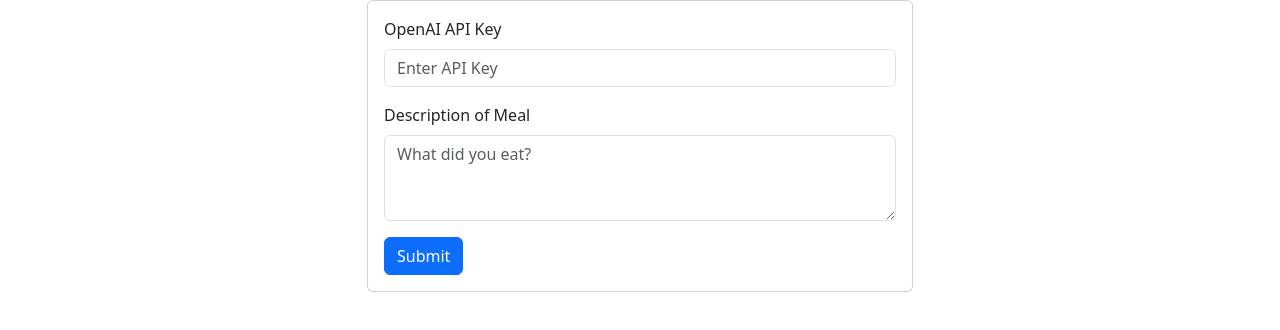
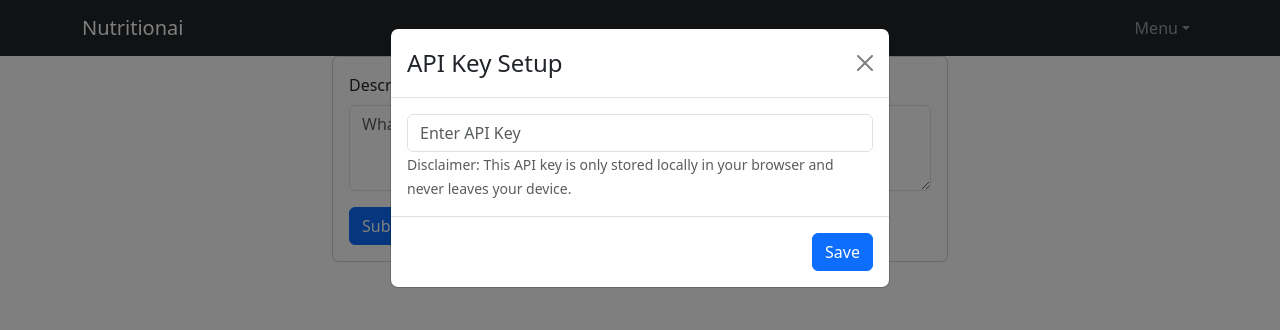
Before and after one commit to LenzDu/nutritionai, a React (Create React App) app: page / in a window 1280 px wide. Shown: the top 330 px of the page. Built offline with nearby package versions, Linux system fonts and the light colour scheme.

Commit message:
Added nav bar and api pop up modal

```diff
--- a/package.json
+++ b/package.json
@@ -47,6 +47,9 @@
     ]
   },
   "devDependencies": {
-    "gh-pages": "^6.1.1"
+    "@types/react": "^18.2.46",
+    "@types/react-dom": "^18.2.18",
+    "gh-pages": "^6.1.1",
+    "typescript": "^5.3.3"
   }
 }
--- a/public/index.html
+++ b/public/index.html
@@ -24,7 +24,7 @@
       work correctly both with client-side routing and a non-root public URL.
       Learn how to configure a non-root public URL by running `npm run build`.
     -->
-    <title>React App</title>
+    <title>Nutritionai</title>
   </head>
   <body>
     <noscript>You need to enable JavaScript to run this app.</noscript>
--- a/src/App.js
+++ b/src/App.js
@@ -2,22 +2,25 @@
 import { Button, Form, Container, Row, Col, Card, Table } from 'react-bootstrap';
 
 import { fetchNutritionData, getInitialPrompt, getFollowUpPrompt } from './fetch';
-import { NutritionDataAndError } from './data-display';
+import { NutritionDataAndError } from './components/data-display';
+import ApiPopupModal from './components/api-modal'
+import NavbarComponent from './components/nav-bar'
 
 const NutritionFetcher = () => {
   const [apiKey, setApiKey] = useState(localStorage.getItem('apiKey') || '');
+  const [showModal, setShowModal] = useState(!localStorage.getItem('apiKey'));
   const [description, setDescription] = useState('');
 
   const [conversation, setConversation] = useState([]);
   const [loading, setLoading] = useState(false);
   const [error, setError] = useState(null);
 
-  useEffect(() => {
-    // Save the API key whenever it changes
-    if (apiKey) {
-      localStorage.setItem('apiKey', apiKey);
-    }
-  }, [apiKey]);
+  // useEffect(() => {
+  //   // Save the API key whenever it changes
+  //   if (apiKey) {
+  //     localStorage.setItem('apiKey', apiKey);
+  //   }
+  // }, [apiKey]);
 
 
   const handleSubmit = async () => {
@@ -58,13 +61,27 @@
 
 
   return (
-    <Container>
+    <>
+      <NavbarComponent setShowModal={setShowModal} />
+
+      <Container fluid>
         <Row className="justify-content-md-center">
           <Col md={6}>
+            {/* <Button variant="primary" onClick={() => setShowModal(true)}>
+              Set API Key
+            </Button> */}
+
+            <ApiPopupModal
+              apiKey={apiKey}
+              setApiKey={setApiKey}
+              showModal={showModal}
+              setShowModal={setShowModal}
+            />
+
             <Card>
               <Card.Body>
                 <Form>
-                <Form.Group className="mb-3">
+                  {/* <Form.Group className="mb-3">
                     <Form.Label>OpenAI API Key</Form.Label>
                     <Form.Control
                       // type="password"
@@ -72,7 +89,7 @@
                       value={apiKey}
                       onChange={(e) => setApiKey(e.target.value)}
                     />
-                </Form.Group>
+                  </Form.Group> */}
 
                   {renderConversation()}
 
@@ -103,6 +120,7 @@
           </Col>
         </Row>
       </Container>
+    </>
   );
 };
 
--- /dev/null
+++ b/src/components/api-modal.js
@@ -0,0 +1,48 @@
+import React from 'react';
+import { Modal, Button, Form } from 'react-bootstrap';
+
+function ApiPopupModal({ apiKey, setApiKey, showModal, setShowModal }) {
+  const handleSave = () => {
+    if (apiKey) {
+      localStorage.setItem('apiKey', apiKey);
+    }
+    setShowModal(false);
+  };
+
+  const handleCancel = () => {
+    // If canceling, reset the API key to the current value in local storage
+    setApiKey(localStorage.getItem('apiKey') || '');
+    setShowModal(false);
+  };
+
+  return (
+    <Modal show={showModal} onHide={handleCancel}>
+      <Modal.Header closeButton>
+        <Modal.Title>API Key Setup</Modal.Title>
+      </Modal.Header>
+
+      <Modal.Body>
+        <Form.Group>
+          <Form.Control
+            type="text"
+            placeholder="Enter API Key"
+            value={apiKey}
+            onChange={(e) => setApiKey(e.target.value)}
+          />
+          <Form.Text className="text-muted">
+            Disclaimer: This API key is only stored locally in your browser and
+            never leaves your device.
+          </Form.Text>
+        </Form.Group>
+      </Modal.Body>
+
+      <Modal.Footer>
+        <Button variant="primary" onClick={handleSave}>
+          Save
+        </Button>
+      </Modal.Footer>
+    </Modal>
+  );
+}
+
+export default ApiPopupModal;
--- /dev/null
+++ b/src/components/nav-bar.js
@@ -0,0 +1,27 @@
+import React, { useState, useRef } from 'react';
+import { Navbar, Nav, NavDropdown, Container } from 'react-bootstrap';
+
+function NavbarComponent({ setShowModal }) {
+  const handleAPIClick = () => {
+    setShowModal(true);
+  };
+
+  return (
+    <Navbar bg='dark' variant="dark">
+      <Container>
+        <Navbar.Brand>Nutritionai</Navbar.Brand>
+        <Navbar.Toggle aria-controls="basic-navbar-nav" />
+        <Navbar.Collapse id="basic-navbar-nav">
+          <Nav className="ms-auto">
+            <NavDropdown title="Menu" id="basic-nav-dropdown">
+              <NavDropdown.Item onClick={handleAPIClick}>API</NavDropdown.Item>
+            </NavDropdown>
+          </Nav>
+        </Navbar.Collapse>
+      </Container>
+    </Navbar>
+  );
+}
+
+
+export default NavbarComponent;
```
Also changed, not shown: src/components/data-display.js (renamed from src/data-display.js), 1 other file (tests, documents, lock files or other folders). Lines whose indentation alone changed are shown as unchanged.
